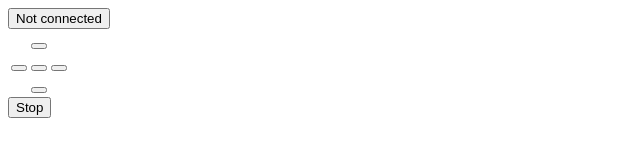
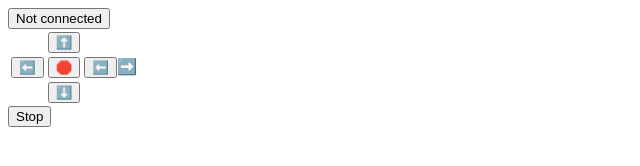
Before and after one commit to shane-t/web-bluetooth, a plain HTML site: page index.html in a window 1280 px wide. Shown: the whole page, without its empty margins (0-640 px from the left). Drawn offline with Linux system fonts and the light colour scheme.

Commit message:
add emojis

```diff
--- a/index.html
+++ b/index.html
@@ -19,17 +19,17 @@
   <table>
     <tr>
       <td></td>
-      <td><button class=write data-value="forward"></button></td>
+      <td><button class=write data-value="forward">⬆️</button></td>
       <td></td>
     </tr>
     <tr>
-      <td><button class=write data-value="left"></button></td>
-      <td><button class=write data-value="stop"></button></td>
-      <td><button class=write data-value="right"></button></td>
+      <td><button class=write data-value="left">⬅️</button></td>
+      <td><button class=write data-value="stop">🛑</button></td>
+      <td><button class=write data-value="right">⬅️</button>➡️</td>
     </tr>
     <tr>
       <td></td>
-      <td><button class=write data-value="back"></button></td>
+      <td><button class=write data-value="back">⬇️</button></td>
       <td></td>
     </tr>
   </table>
@@ -68,7 +68,7 @@ document.getElementById('connect').addEventListener('click', async e => {
   }
 })
 
-document.getElementByClassName('write').addEventListener('click', async (e) => {
+document.getElementsByClassName('write').addEventListener('click', async (e) => {
   write(e.target.dataset.value);
 });
 
```
